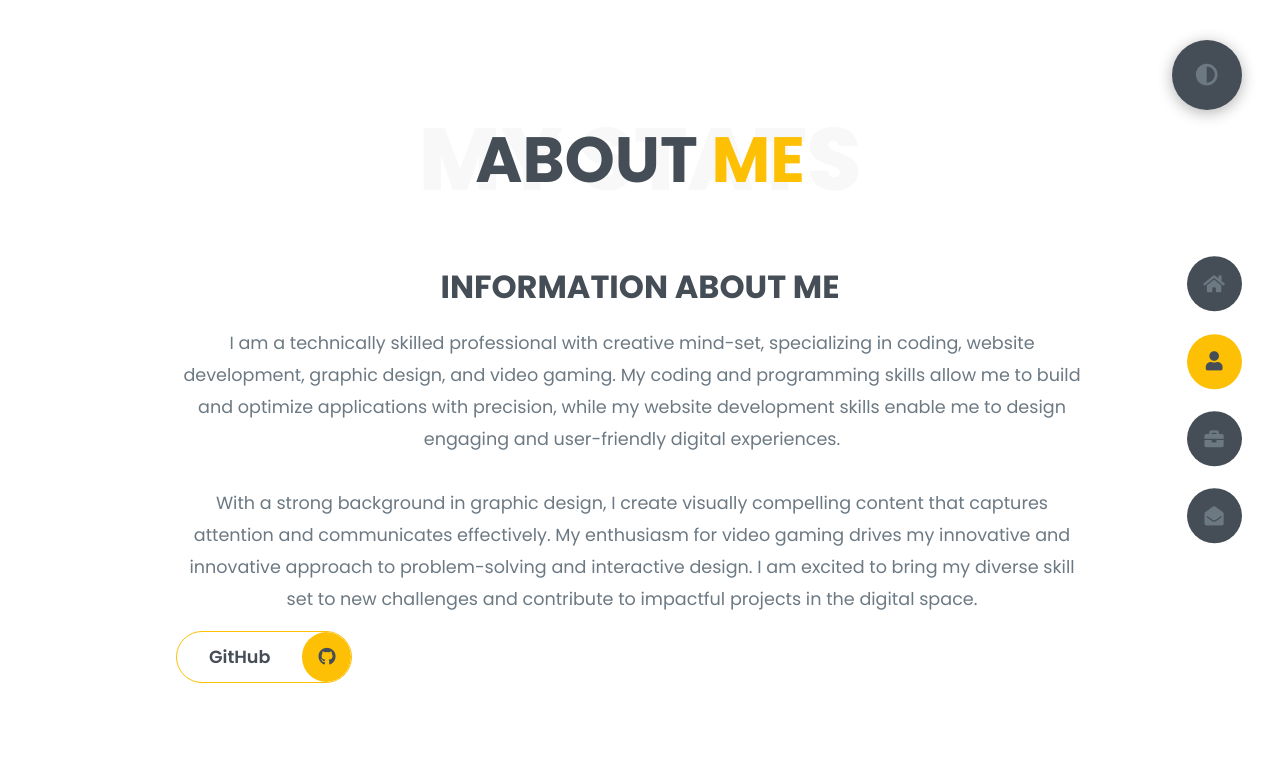
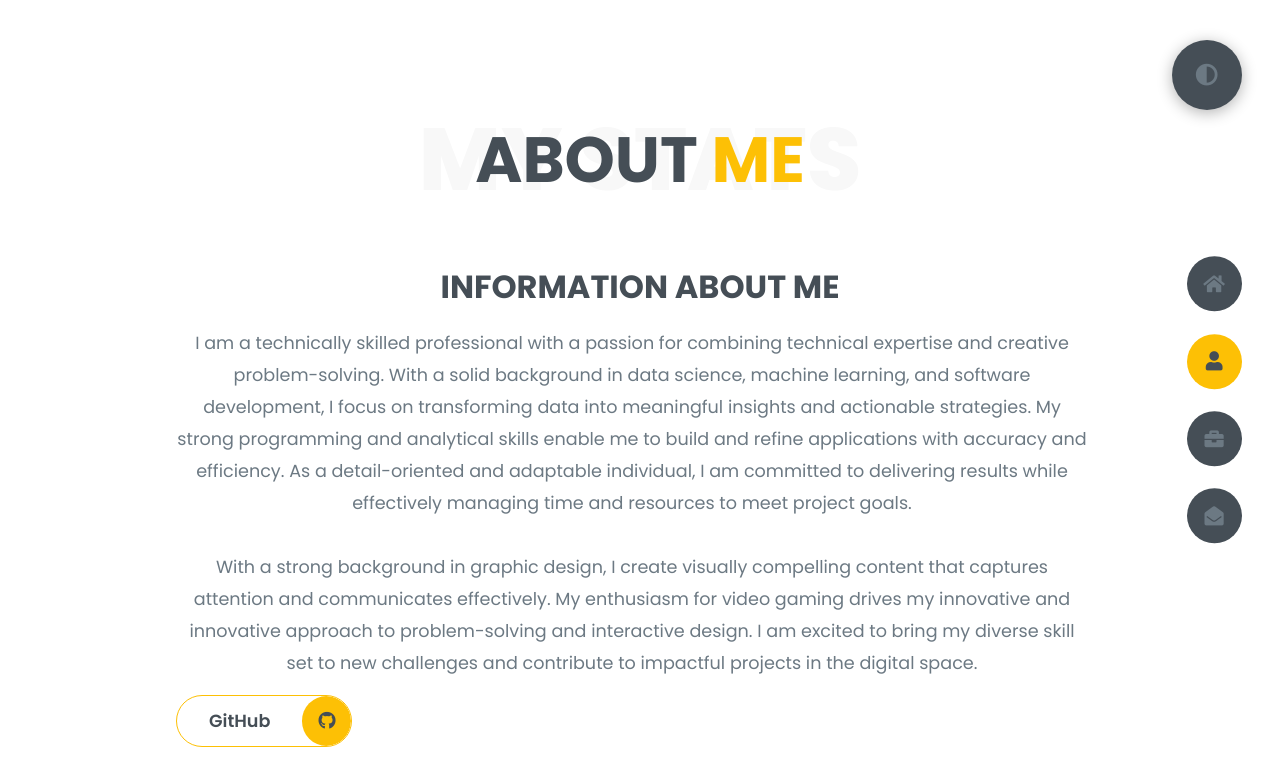
Before and after one commit to harshp28/Portfolio, a plain HTML site: page index.html in a window 1280 px wide. Both pictures are taken after a click on the element 1214 px from the left and 361 px from the top of the page. Shown: the top 760 px of the page. Drawn offline with Linux system fonts and the light colour scheme.

Commit message:
Update index.html

```diff
--- a/index.html
+++ b/index.html
@@ -28,7 +28,7 @@
 
                 </h1>
                 <p>
-                    I’m a programmer who enjoys data visualization, building machine learning models, and creating functional websites.
+                    I’m a programmer who enjoys building machine learning models, data visualization, and creating functional websites.
                 </p>
                 <div class="btn-con"
                     onclick="window.open('./img/Harsh_Pawar.pdf')">
@@ -49,10 +49,11 @@
                 <div class="left-about">
                     <h4>Information About me</h4>
                     <p>
-                        I am a technically skilled professional with creative mind-set,
-                        specializing in coding, website development, graphic design, and video gaming.
-                        My coding and programming skills allow me to build and optimize applications with precision,
-                        while my website development skills enable me to design engaging and user-friendly digital experiences. <br /> <br />
+                        I am a technically skilled professional with a passion for combining technical expertise and creative problem-solving.
+                        With a solid background in data science, machine learning, and software development, I focus on transforming data into meaningful insights and actionable strategies.
+                        My strong programming and analytical skills enable me to build and refine applications with accuracy and efficiency.
+                        As a detail-oriented and adaptable individual,
+                        I am committed to delivering results while effectively managing time and resources to meet project goals.<br /> <br />
                         With a strong background in graphic design,
                         I create visually compelling content that captures attention and communicates effectively.
                         My enthusiasm for video gaming drives my innovative and innovative approach to problem-solving and interactive design.
```
